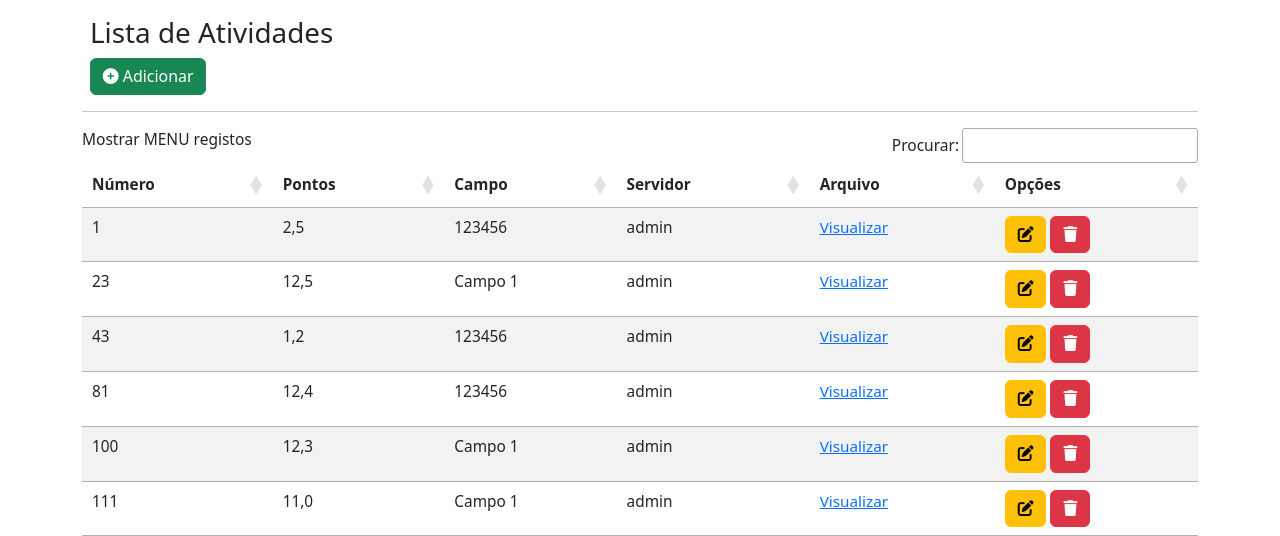
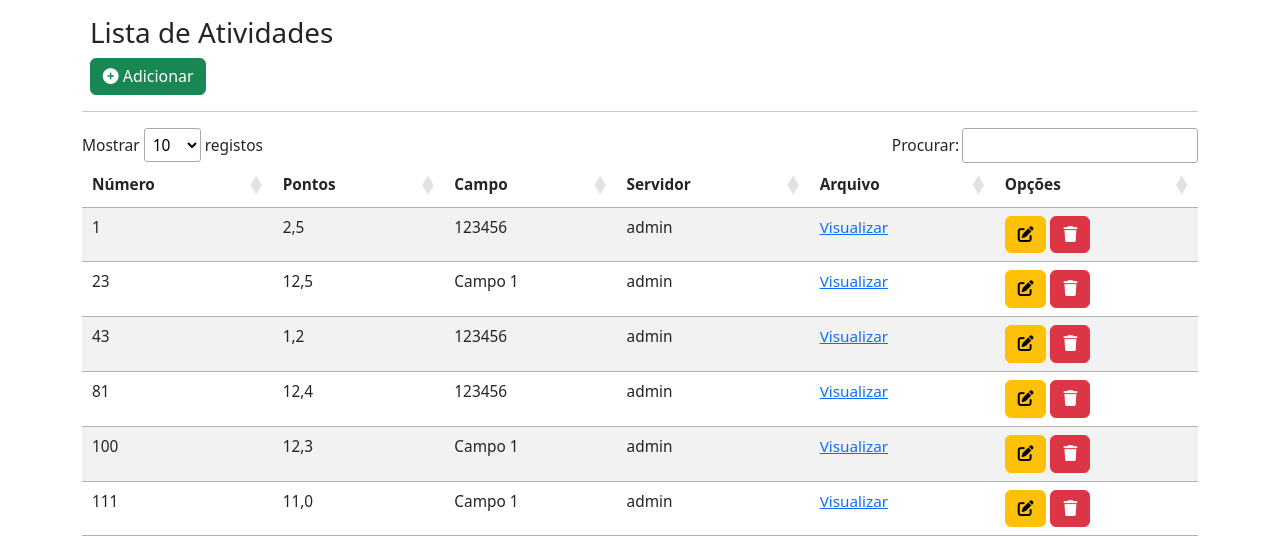
Before and after one commit to Dujuniorrr/django-project, a Django app: page /atividades/ in a window 1280 px wide. Shown: the part 55-591 px from the top of the page. Run offline with Django 4.2, Linux system fonts and the light colour scheme; a user stored in the database is signed in; data comes from the database, SQL or seed files in the repository; both versions use the stored data as it was after the commit; some libraries are stand-ins or nearby versions.

Commit message:
last modifcation

```diff
--- a/records/templates/records/lists/activity.html
+++ b/records/templates/records/lists/activity.html
@@ -85,7 +85,7 @@
                 "infoFiltered": "(filtrado de MAX registos no total)",
                 "infoPostFix": "",
                 "thousands": ",",
-                "lengthMenu": "Mostrar MENU registos",
+                "lengthMenu": "Mostrar _MENU_ registos",
                 "loadingRecords": "A carregar dados...",
                 "processing": "A processar...",
                 "search": "Procurar:",
--- a/records/views.py
+++ b/records/views.py
@@ -1,5 +1,4 @@
 from django.http import HttpResponseRedirect
-from django.shortcuts import render
 from django.views.generic.edit import CreateView, UpdateView, DeleteView
 from django.views.generic import TemplateView
 from django.views.generic.list import ListView
@@ -8,7 +7,6 @@ from records.forms import ActivityForm
 from .models import Activity, Field
 from django.shortcuts import redirect
 from django.contrib.auth.mixins import LoginRequiredMixin
-from django.contrib.auth.decorators import login_required
 from braces.views import GroupRequiredMixin
 from django.shortcuts import get_object_or_404
 
```
Also changed, not shown: db.sqlite3, uploads/pdf/php-logo-png-transparent-svg-vector-bie-supply-1_tjtFlOf.png (added).
